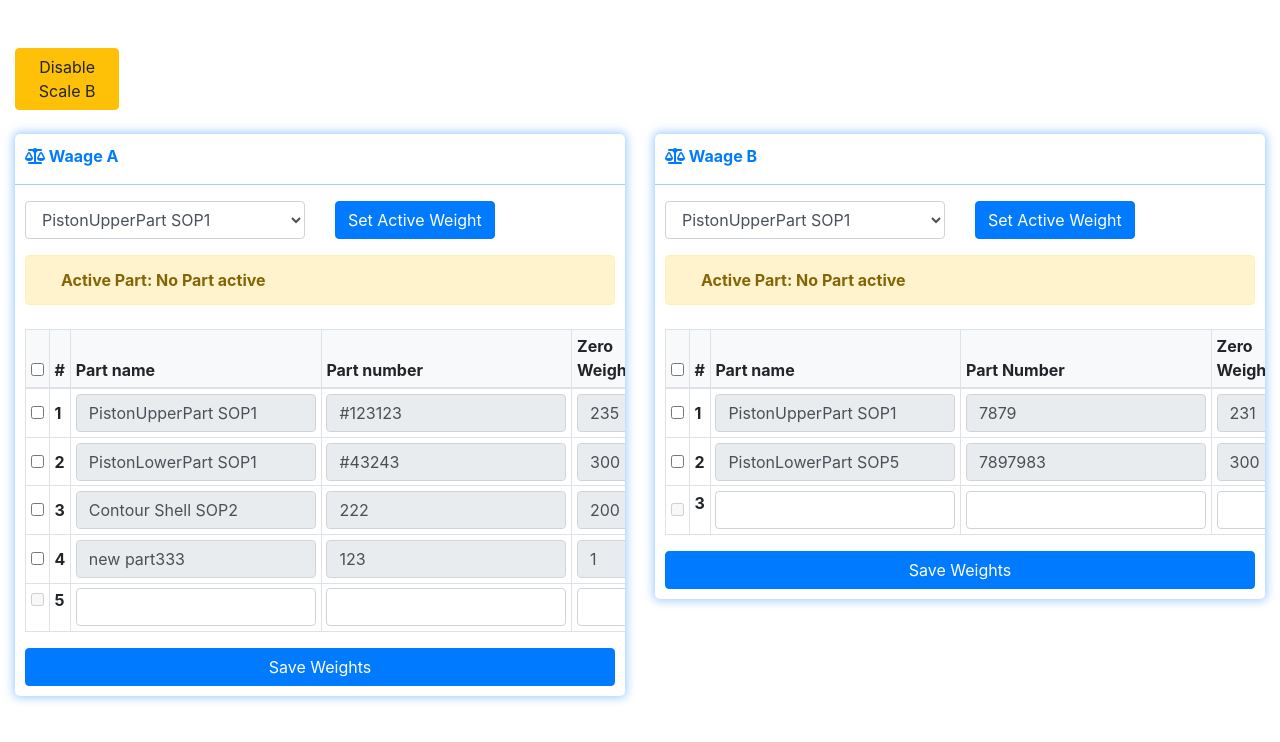
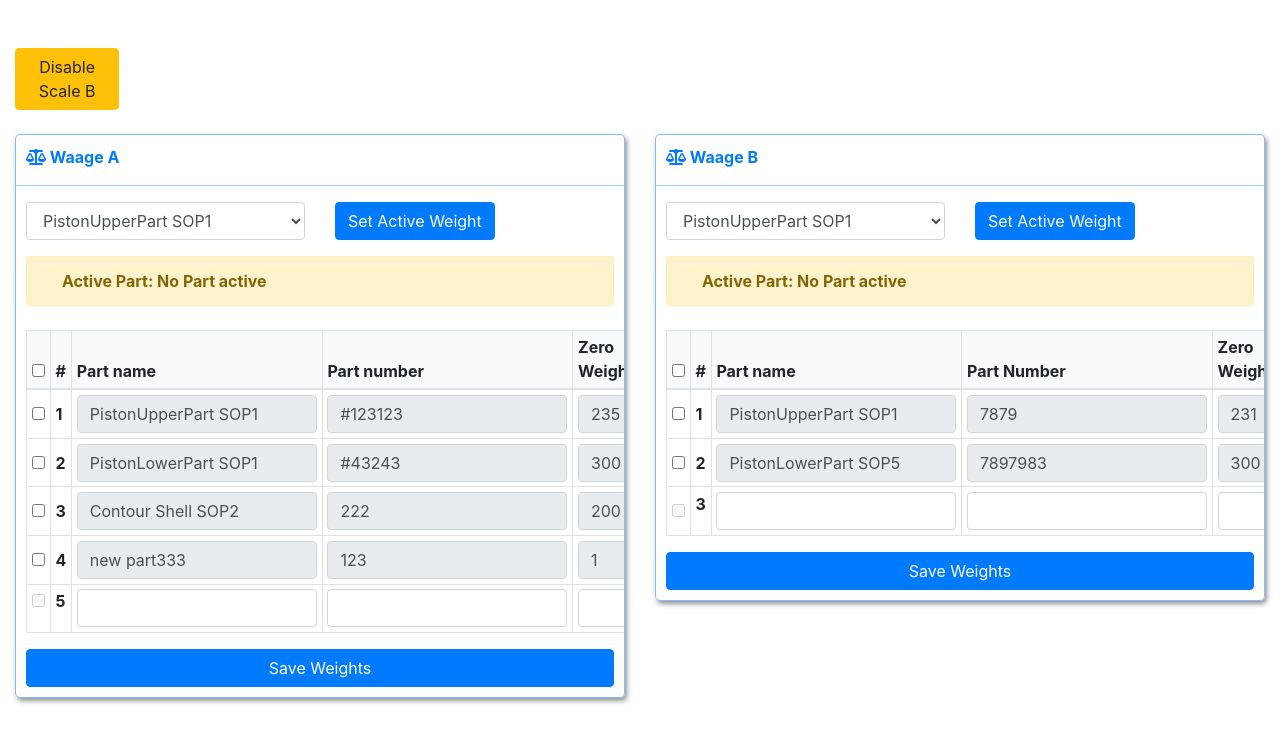
Before and after one commit to arborin/part_information_tracking_system, a Flask app: page / in a window 1280 px wide. Shown: the part 58-800 px from the top of the page. Run offline with Flask 2, Linux system fonts and the light colour scheme; some libraries are stand-ins or nearby versions.

Commit message:
[FIX] css

```diff
--- a/PartInformationTrackingSystem_v1/static/css/custom.css
+++ b/PartInformationTrackingSystem_v1/static/css/custom.css
@@ -23,12 +23,13 @@ html {
 }
 
 .part-table{
-    border: 0px solid #007bff;
+    border: 1px solid #80bdff;
     padding: 0px;
     border-radius: 5px;
     padding: 10px;
-    -webkit-box-shadow: 0px 0px 10px 2px rgba(0,123,255,0.36);
-    box-shadow: 0px 0px 10px 2px rgba(0,123,255,0.36);
+    box-shadow: 2px 3px 5px 0px rgba(112,112,112,0.75);
+    -webkit-box-shadow: 2px 3px 5px 0px rgba(112,112,112,0.75);
+    -moz-box-shadow: 2px 3px 5px 0px rgba(112,112,112,0.75);
     overflow: hidden;
 }
 
```
